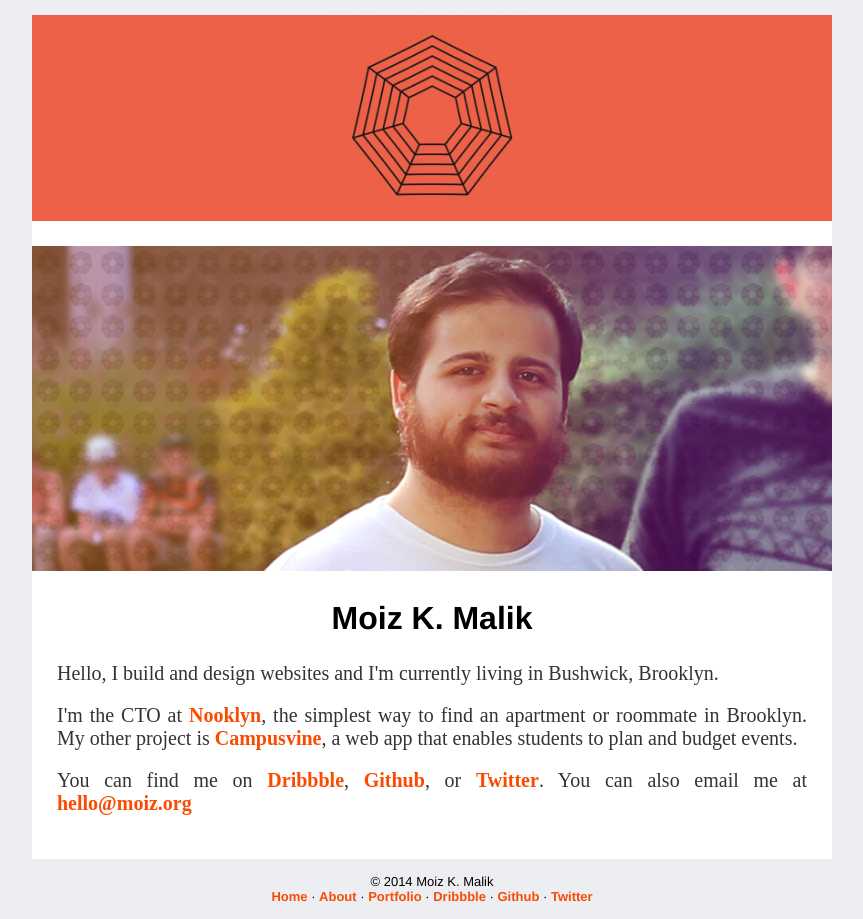
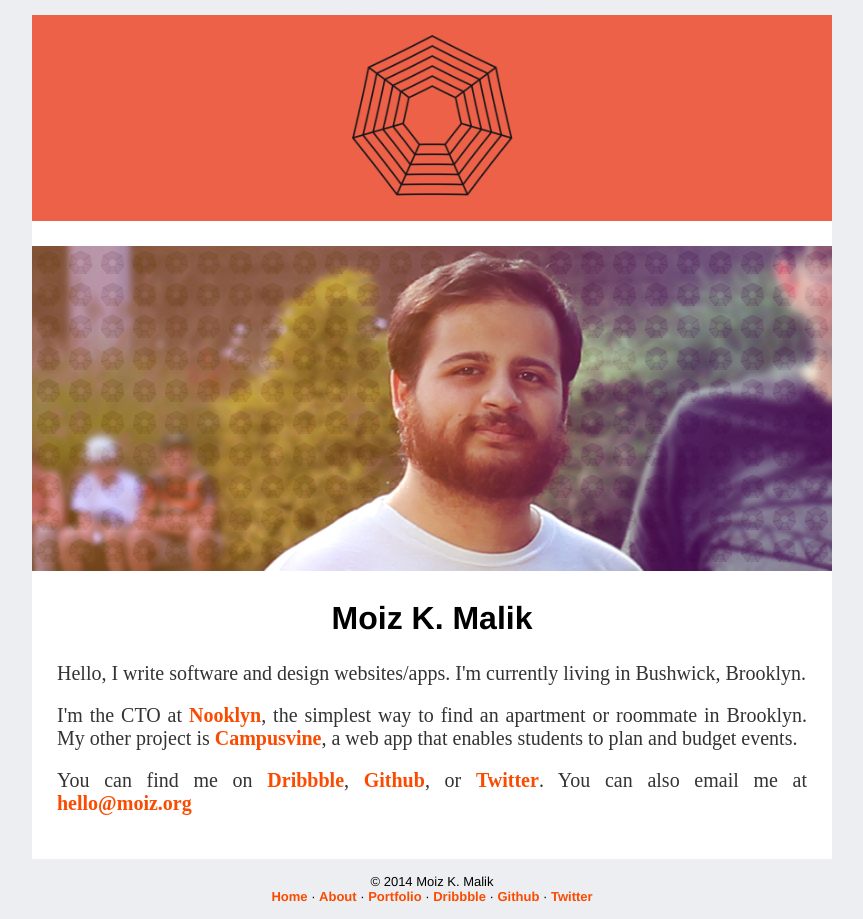
Before and after one commit to moizk/blog, a Jekyll site: the page built from about.html, in a window 1280 px wide. Shown: the whole page, without its empty margins (208-1071 px from the left). Built offline with Jekyll 4.4.1, drawn with Linux system fonts in a browser that asks for light colours; Markdown is read by kramdown in place of the engine named in the settings.

Commit message:
Update About Page

```diff
--- a/about.html
+++ b/about.html
@@ -7,7 +7,7 @@ title: Moiz K. Malik
 	<img src="/images/about.jpg" class="img-responsive">
   <br>
   <h3>Moiz K. Malik</h3>
-	<p>Hello, I build and design websites and I'm currently living in Bushwick, Brooklyn.</p>
+	<p>Hello, I write software and design websites/apps. I'm currently living in Bushwick, Brooklyn.</p>
 	<p>I'm the CTO at <a href="http://nooklyn.com">Nooklyn</a>, the simplest way to find an apartment or roommate in Brooklyn. My other project is <a href="http://campusvine.com">Campusvine</a>, a web app that enables students to plan and budget events.</p>
 	<p>You can find me on <a href="http://dribbble.com/moizkhanmalik">Dribbble</a>, <a href="http://github.com/moizk">Github</a>, or <a href="http://twitter.com/moizkmalik">Twitter</a>. You can also email me at <a href="mailto:hello@moiz.org">hello@moiz.org</a></p>
 </div>
```
